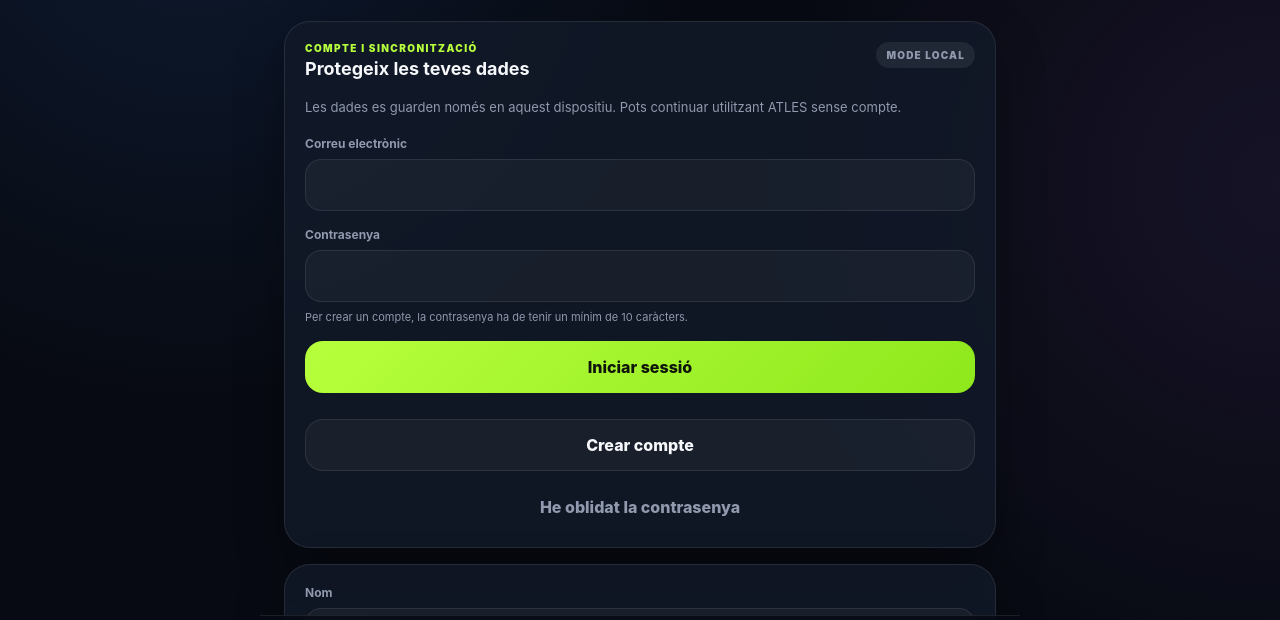
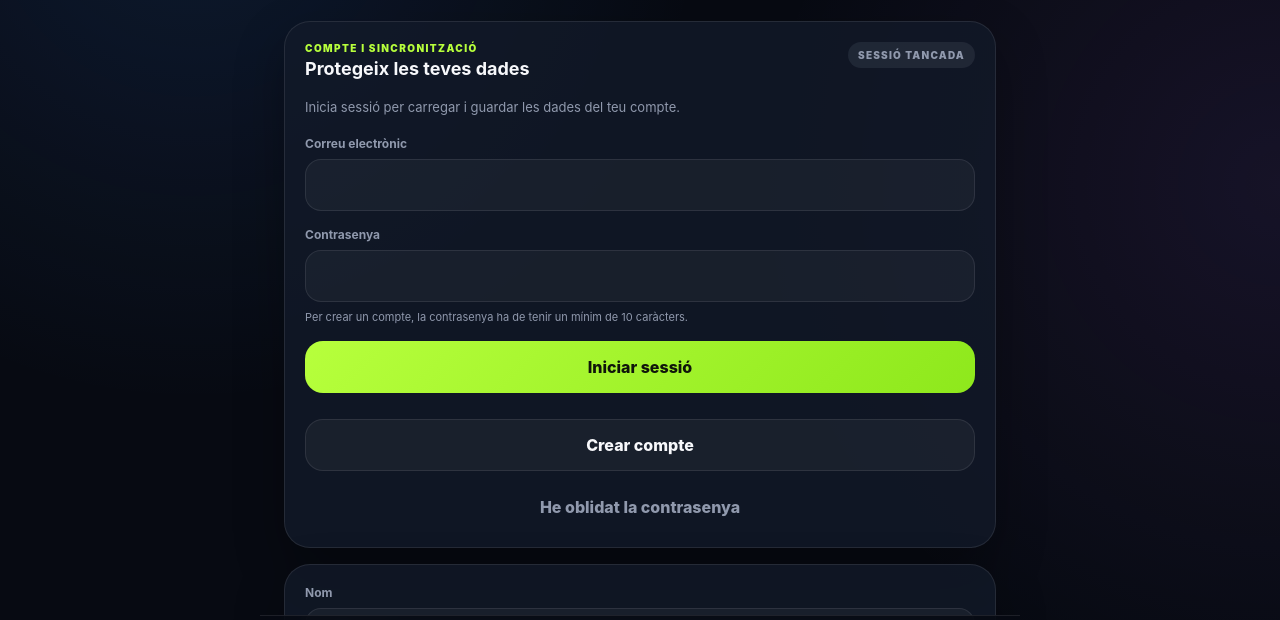
Before and after one commit to mseglla/health-coach, a plain HTML site: page index.html in a window 1280 px wide. Both pictures are taken after a click on the button "Obrir configuració". Shown: the part 110-730 px from the top of the page. Drawn offline with nearby package versions, Linux system fonts and the light colour scheme.

Commit message:
Align auth status messages with online-first architecture

```diff
--- a/index.html
+++ b/index.html
@@ -211,11 +211,11 @@
               <span class="section-kicker">COMPTE I SINCRONITZACIÓ</span>
               <h2 id="authTitle">Protegeix les teves dades</h2>
             </div>
-            <span id="authStatus" class="status-pill status-pill--neutral">MODE LOCAL</span>
+            <span id="authStatus" class="status-pill status-pill--neutral">SESSIÓ TANCADA</span>
           </div>
 
           <p id="authDescription" class="auth-card__description">
-            Les dades es guarden només en aquest dispositiu. Pots continuar utilitzant ATLES sense compte.
+            Inicia sessió per carregar i guardar les dades del teu compte.
           </p>
 
           <div id="authSignedOut">
--- a/js/auth-ui.js
+++ b/js/auth-ui.js
@@ -160,16 +160,16 @@ export class AuthUiController {
       return;
     }
 
-    this.setStatus('MODE LOCAL', 'neutral');
+    this.setStatus('SESSIÓ TANCADA', 'neutral');
     this.elements.description.textContent =
-      'Les dades es guarden només en aquest dispositiu. Pots continuar utilitzant ATLES sense compte.';
+      'Inicia sessió per carregar i guardar les dades del teu compte.';
     this.elements.userEmail.textContent = '';
   }
 
   renderConnectionError() {
     this.setStatus('SENSE CONNEXIÓ', 'bad');
     this.elements.description.textContent =
-      'No s’ha pogut connectar amb Supabase. Les dades locals continuen disponibles.';
+      'No s’ha pogut connectar amb ATLES. Comprova la connexió i torna-ho a provar.';
   }
 
   async initialize() {
```
